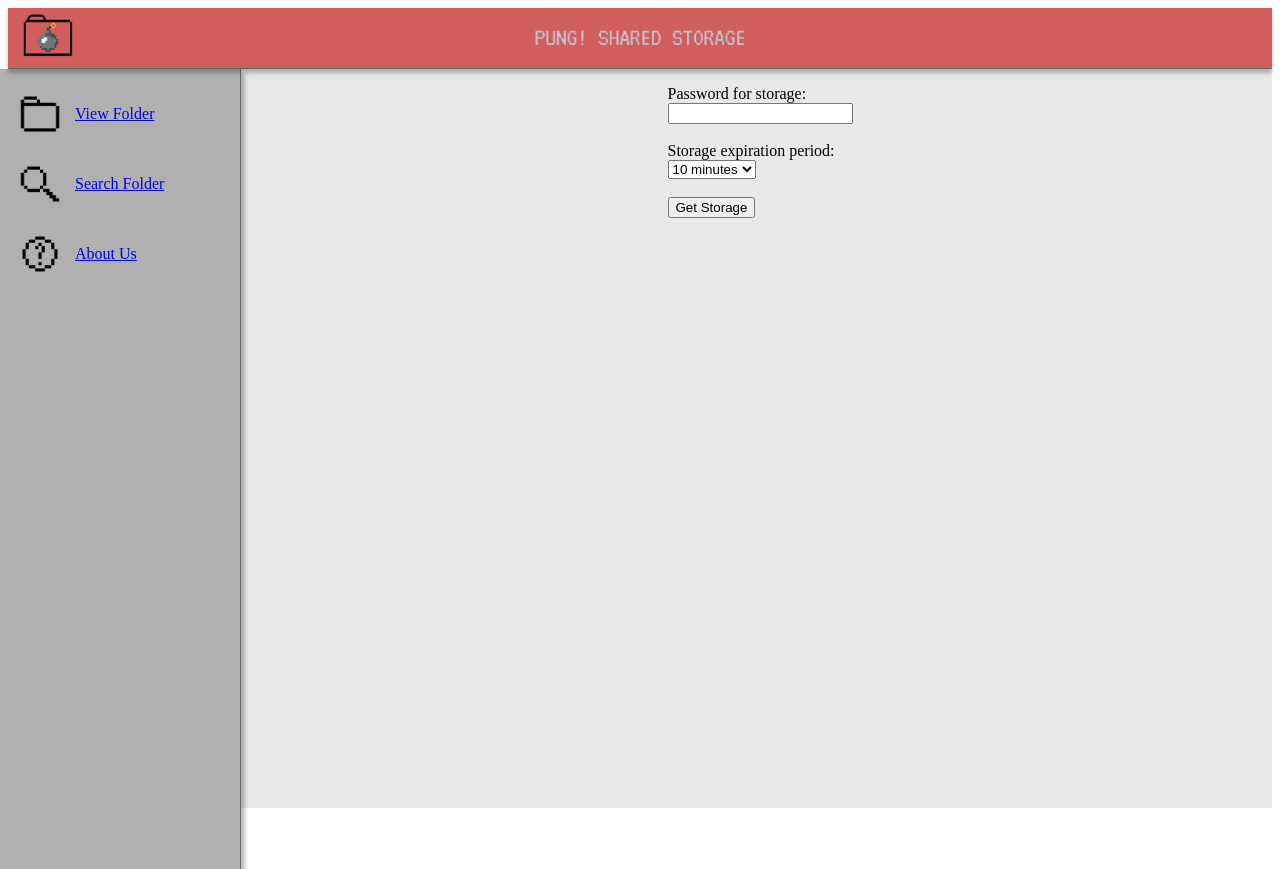
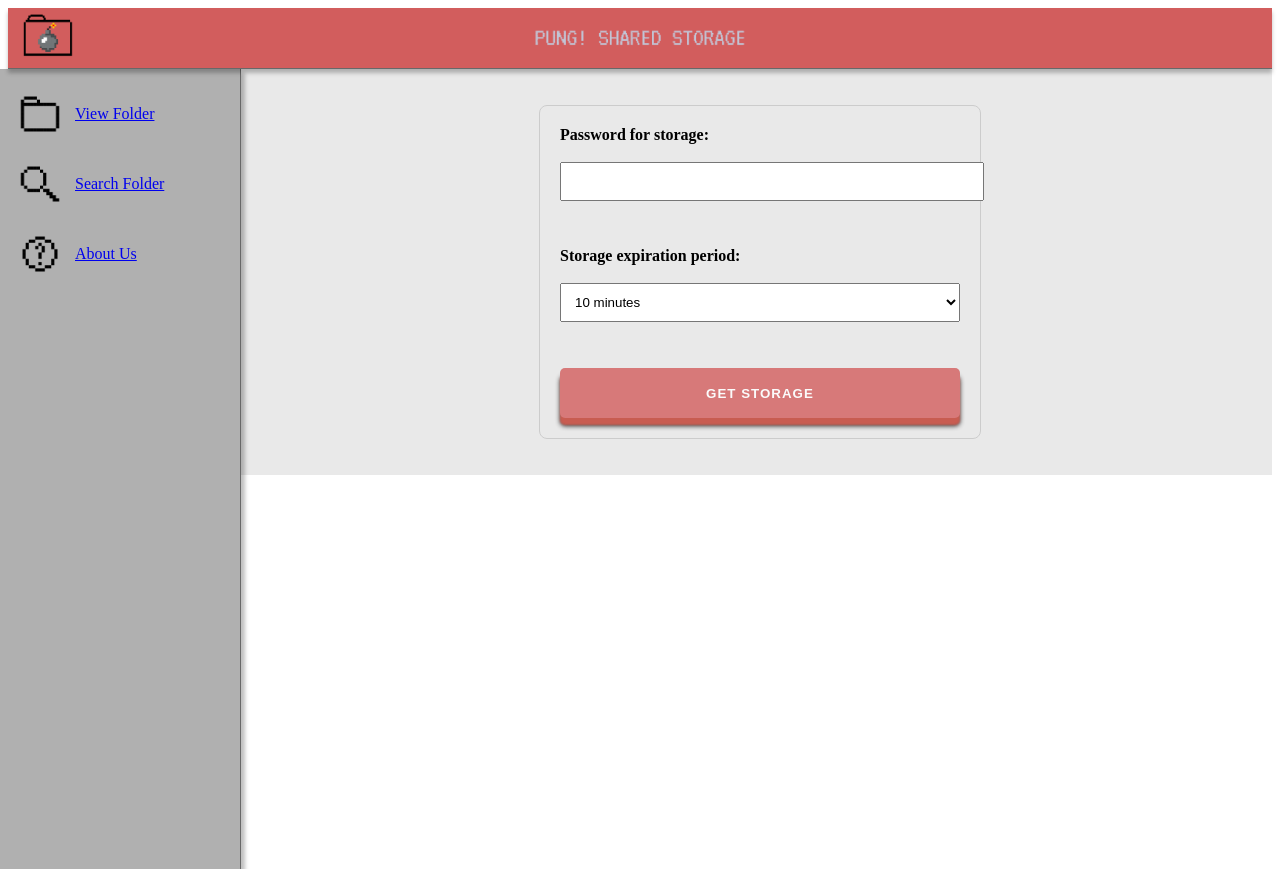
Before and after one commit to PungBox/pungbox-frontend, a React (Vite) app: page /register in a window 1280 px wide. Built offline with nearby package versions, Linux system fonts and the light colour scheme.

Commit message:
register module

```diff
--- a/src/components/Module/Home.module.css
+++ b/src/components/Module/Home.module.css
@@ -68,10 +68,11 @@
   }
 .uploadbutton:hover {
     opacity: 1;
+    top: 2px;
+    box-shadow: #c0392b 0px 3px 2px,#000 0px 3px 5px;
   }
 .uploadbutton.active     {
-    top: 2px;
-    box-shadow: #c0392b 0px 3px 2px,#000 0px 3px 5px;
+    top: 3px;
   }
 
 .uploadicon {
--- a/src/components/Module/Layout.module.css
+++ b/src/components/Module/Layout.module.css
@@ -1,7 +1,7 @@
 .layout {
     max-width: 1920px;
     margin: 0 auto;
-    height: 100vh;
+    height: 100vh auto;
     background-color: #e9e9e9;
   }
 
@@ -16,10 +16,12 @@
 
 .withsidebar {
   margin-left: 240px;
+  height: 100% auto;
 }
 
 @media (max-width: 768px) {
   .withsidebar {
     margin-left: 60px;
+    height: 100% auto;
   }
 }
--- /dev/null
+++ b/src/components/Module/Register.module.css
@@ -0,0 +1,48 @@
+.form {
+    display: flex;
+    flex-direction: column;
+    width: 400px;
+    margin: 20px;
+    padding: 20px;
+    border: 1px solid #ccc;
+    border-radius: 8px;
+    z-index: 999;
+  }
+
+  .form label {
+    font-weight: bold;
+  }
+
+  .form input[type="password"],
+  .form select {
+    width: 100%;
+    padding: 10px;
+    margin-bottom: 10px;
+  }
+
+  .form input[type="submit"] {
+    --bg: #d25d5d;
+    --text-color: #fff;
+    position: relative;
+    width: 100%;
+    height: 50px;
+    border: none;
+    background: var(--bg);
+    color: var(--text-color);
+    padding: 1em;
+    font-weight: bold;
+    text-transform: uppercase;
+    transition: 0.2s;
+    border-radius: 5px;
+    opacity: 0.8;
+    letter-spacing: 1px;
+    box-shadow: #c0392b 0px 7px 2px, #000 0px 8px 5px;
+  }
+.form input[type="submit"]:hover {
+    opacity: 1;
+    top: 2px;
+    box-shadow: #c0392b 0px 3px 2px,#000 0px 3px 5px;
+}
+.form input[type="submit"].active     {
+    top: 3px;
+  }
--- a/src/components/Module/View.module.css
+++ b/src/components/Module/View.module.css
@@ -1,8 +1,10 @@
 .view_panel {
+    width: 100%;
     margin: 20px;
     padding: 20px;
     border: 1px solid #ccc;
     border-radius: 8px;
+    background-color: #efefef;
   }
 
   .view_panel_header {
@@ -27,12 +29,13 @@
 
   .file_list_table th,
   .file_list_table td {
-    border: 1px solid #ccc;
+    border: 1px solid #707070;
     padding: 10px;
+    border: none;
   }
 
   .file_list_table th {
-    background-color: #f0f0f0;
+    background-color: #d6d6d6;
   }
 
   .file_list_table tfoot input[type='file'] {
--- a/src/components/Pages/register/Register.tsx
+++ b/src/components/Pages/register/Register.tsx
@@ -4,7 +4,11 @@ import RegisterResult from './component/RegisterResult';
 
 const Register = () => {
   const [isRegisterDone, setIsRegisterDone] = useState(false);
-  return isRegisterDone ? <RegisterResult /> : <RegisterForm setIsRegisterDone={setIsRegisterDone} />;
+  // return isRegisterDone ? <RegisterResult /> : <RegisterForm setIsRegisterDone={setIsRegisterDone} />;
+  return (
+    <RegisterForm></RegisterForm>
+    // <RegisterResult></RegisterResult>
+  );
 };
 
 export default Register;
--- a/src/components/Pages/register/component/RegisterForm.tsx
+++ b/src/components/Pages/register/component/RegisterForm.tsx
@@ -1,4 +1,5 @@
 import React from 'react';
+import styles from '/src/components/Module/Register.module.css';
 
 interface RegisterResultProps {
   setIsRegisterDone: React.Dispatch<React.SetStateAction<boolean>>;
@@ -10,7 +11,7 @@ const RegisterForm = ({ setIsRegisterDone }: RegisterResultProps) => {
   }
 
   return (
-    <form method="POST" onSubmit={submit}>
+    <form className={styles.form} method="POST" onSubmit={submit}>
       <label htmlFor="password">Password for storage:</label>
       <br />
       <input type="password" id="password" name="password" required />
```
